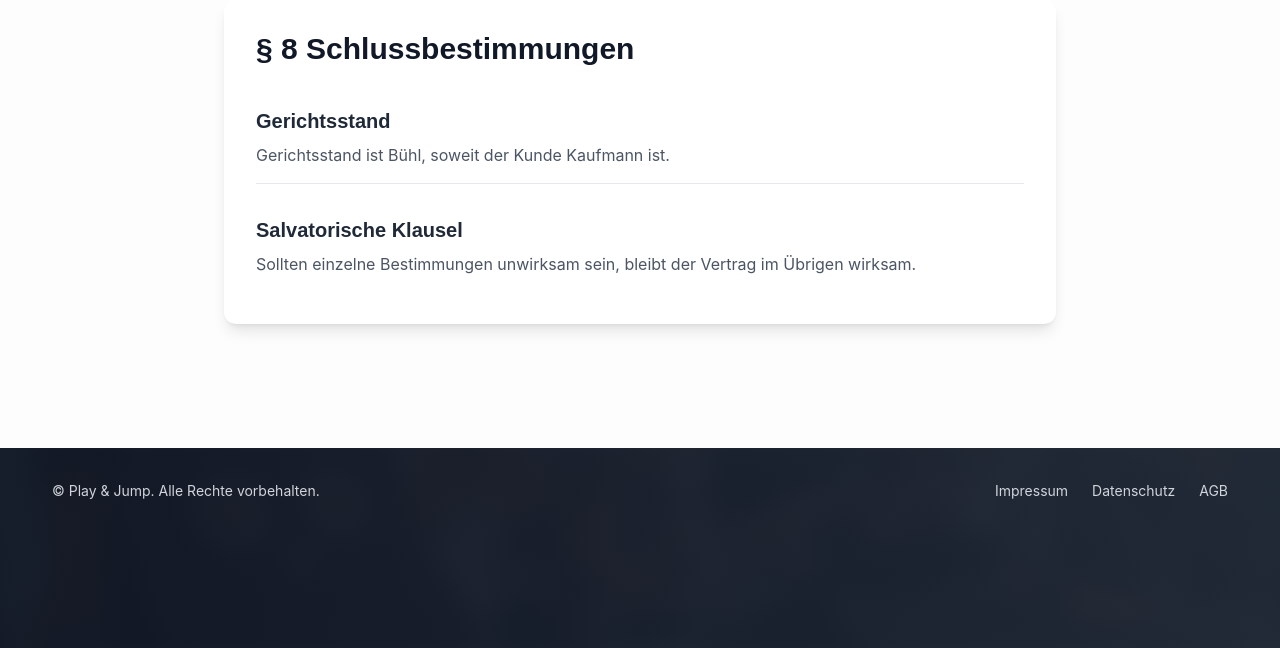
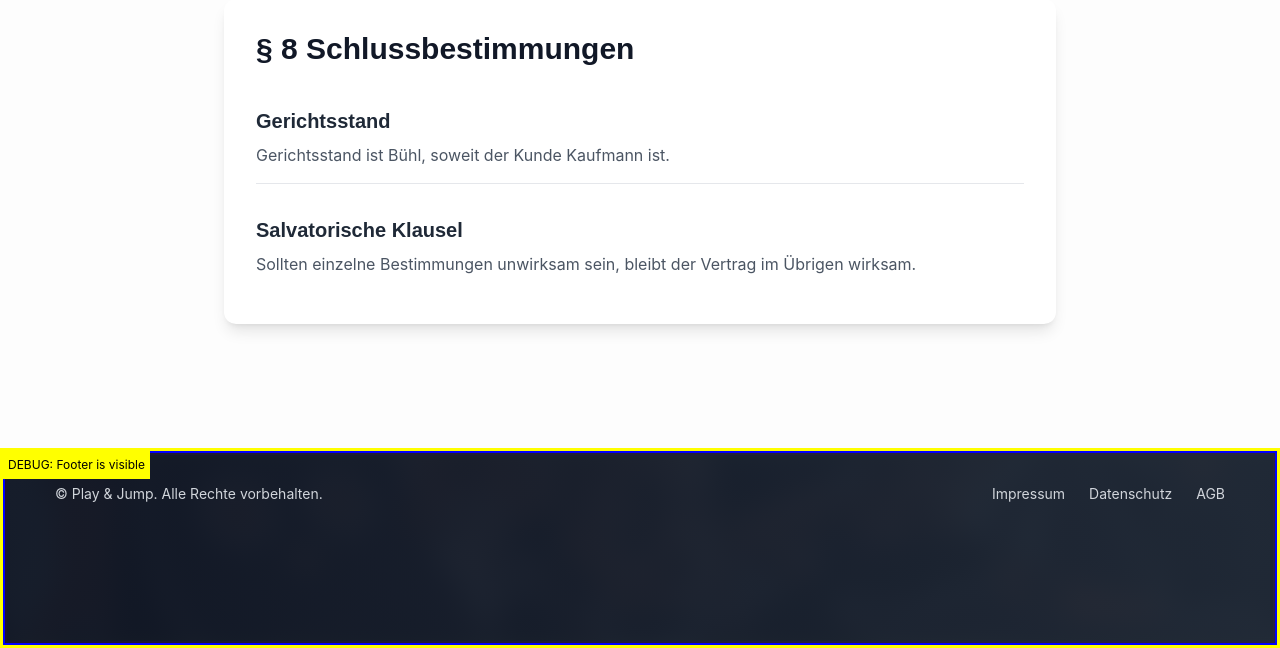
Before and after one commit to MitrofanovDm89/PlayAndJump, a Django app: page /agb/ in a window 1280 px wide. Shown: the part 3743-4391 px from the top of the page. Run offline with Django 5.2, Linux system fonts and the light colour scheme; some libraries are stand-ins or nearby versions.

Commit message:
debug: добавить отладочную информацию в footer для диагностики

```diff
--- a/main/templates/base.html
+++ b/main/templates/base.html
@@ -43,15 +43,20 @@
     </main>
 
     <!-- Simple Footer -->
-    <footer class="bg-gradient-to-r from-gray-900 to-gray-800 text-white py-8 relative overflow-hidden" style="position: relative !important; overflow: hidden !important; min-height: 200px !important; background: rgba(255, 0, 0, 0.3) !important;">
+    <footer class="bg-gradient-to-r from-gray-900 to-gray-800 text-white py-8 relative overflow-hidden" style="position: relative !important; overflow: hidden !important; min-height: 200px !important; background: rgba(255, 0, 0, 0.5) !important; border: 3px solid yellow !important;">
+      <!-- DEBUG INFO -->
+      <div style="position: absolute !important; top: 0 !important; left: 0 !important; background: yellow !important; color: black !important; padding: 5px !important; z-index: 9999 !important; font-size: 12px !important;">
+        DEBUG: Footer is visible
+      </div>
+
       <!-- Background Image Slider -->
-      <div class="absolute inset-0" style="position: absolute !important; top: 0 !important; left: 0 !important; right: 0 !important; bottom: 0 !important; overflow: hidden !important; z-index: 1 !important; background: rgba(0, 255, 0, 0.3) !important;">
-        <div class="footer-background-slider" style="position: absolute !important; inset: 0 !important; overflow: hidden !important; z-index: 1 !important;">
-          <img src="{% static 'main/img/hero-backgrounds/hero-bg-1.jpg' %}" alt="" class="footer-bg-slide active" style="position: absolute !important; inset: 0 !important; width: 100% !important; height: 100% !important; object-fit: cover !important; object-position: center !important; filter: blur(12px) brightness(0.4) !important; transform: scale(1.2) !important; opacity: 1 !important; transition: opacity 3s ease-in-out !important; z-index: 1 !important;">
-          <img src="{% static 'main/img/hero-backgrounds/hero-bg-2.jpg' %}" alt="" class="footer-bg-slide" style="position: absolute !important; inset: 0 !important; width: 100% !important; height: 100% !important; object-fit: cover !important; object-position: center !important; filter: blur(12px) brightness(0.4) !important; transform: scale(1.2) !important; opacity: 0 !important; transition: opacity 3s ease-in-out !important; z-index: 1 !important;">
-          <img src="{% static 'main/img/hero-backgrounds/hero-bg-3.jpg' %}" alt="" class="footer-bg-slide" style="position: absolute !important; inset: 0 !important; width: 100% !important; height: 100% !important; object-fit: cover !important; object-position: center !important; filter: blur(12px) brightness(0.4) !important; transform: scale(1.2) !important; opacity: 0 !important; transition: opacity 3s ease-in-out !important; z-index: 1 !important;">
-          <img src="{% static 'main/img/hero-backgrounds/hero-bg-4.jpg' %}" alt="" class="footer-bg-slide" style="position: absolute !important; inset: 0 !important; width: 100% !important; height: 100% !important; object-fit: cover !important; object-position: center !important; filter: blur(12px) brightness(0.4) !important; transform: scale(1.2) !important; opacity: 0 !important; transition: opacity 3s ease-in-out !important; z-index: 1 !important;">
-          <img src="{% static 'main/img/hero-backgrounds/hero-bg-5.jpg' %}" alt="" class="footer-bg-slide" style="position: absolute !important; inset: 0 !important; width: 100% !important; height: 100% !important; object-fit: cover !important; object-position: center !important; filter: blur(12px) brightness(0.4) !important; transform: scale(1.2) !important; opacity: 0 !important; transition: opacity 3s ease-in-out !important; z-index: 1 !important;">
+      <div class="absolute inset-0" style="position: absolute !important; top: 0 !important; left: 0 !important; right: 0 !important; bottom: 0 !important; overflow: hidden !important; z-index: 1 !important; background: rgba(0, 255, 0, 0.5) !important; border: 2px solid blue !important;">
+        <div class="footer-background-slider" style="position: absolute !important; inset: 0 !important; overflow: hidden !important; z-index: 1 !important; border: 2px solid purple !important;">
+          <img src="{% static 'main/img/hero-backgrounds/hero-bg-1.jpg' %}" alt="" class="footer-bg-slide active" style="position: absolute !important; inset: 0 !important; width: 100% !important; height: 100% !important; object-fit: cover !important; object-position: center !important; filter: blur(12px) brightness(0.4) !important; transform: scale(1.2) !important; opacity: 1 !important; transition: opacity 3s ease-in-out !important; z-index: 1 !important; border: 2px solid orange !important;">
+          <img src="{% static 'main/img/hero-backgrounds/hero-bg-2.jpg' %}" alt="" class="footer-bg-slide" style="position: absolute !important; inset: 0 !important; width: 100% !important; height: 100% !important; object-fit: cover !important; object-position: center !important; filter: blur(12px) brightness(0.4) !important; transform: scale(1.2) !important; opacity: 0 !important; transition: opacity 3s ease-in-out !important; z-index: 1 !important; border: 2px solid orange !important;">
+          <img src="{% static 'main/img/hero-backgrounds/hero-bg-3.jpg' %}" alt="" class="footer-bg-slide" style="position: absolute !important; inset: 0 !important; width: 100% !important; height: 100% !important; object-fit: cover !important; object-position: center !important; filter: blur(12px) brightness(0.4) !important; transform: scale(1.2) !important; opacity: 0 !important; transition: opacity 3s ease-in-out !important; z-index: 1 !important; border: 2px solid orange !important;">
+          <img src="{% static 'main/img/hero-backgrounds/hero-bg-4.jpg' %}" alt="" class="footer-bg-slide" style="position: absolute !important; inset: 0 !important; width: 100% !important; height: 100% !important; object-fit: cover !important; object-position: center !important; filter: blur(12px) brightness(0.4) !important; transform: scale(1.2) !important; opacity: 0 !important; transition: opacity 3s ease-in-out !important; z-index: 1 !important; border: 2px solid orange !important;">
+          <img src="{% static 'main/img/hero-backgrounds/hero-bg-5.jpg' %}" alt="" class="footer-bg-slide" style="position: absolute !important; inset: 0 !important; width: 100% !important; height: 100% !important; object-fit: cover !important; object-position: center !important; filter: blur(12px) brightness(0.4) !important; transform: scale(1.2) !important; opacity: 0 !important; transition: opacity 3s ease-in-out !important; z-index: 1 !important; border: 2px solid orange !important;">
         </div>
         <!-- Overlay for better text readability -->
         <div class="absolute inset-0 bg-gradient-to-r from-gray-900/90 to-gray-800/90" style="position: absolute !important; inset: 0 !important; background: linear-gradient(to right, rgba(17, 24, 39, 0.9), rgba(31, 41, 55, 0.9)) !important; z-index: 2 !important;"></div>
```
